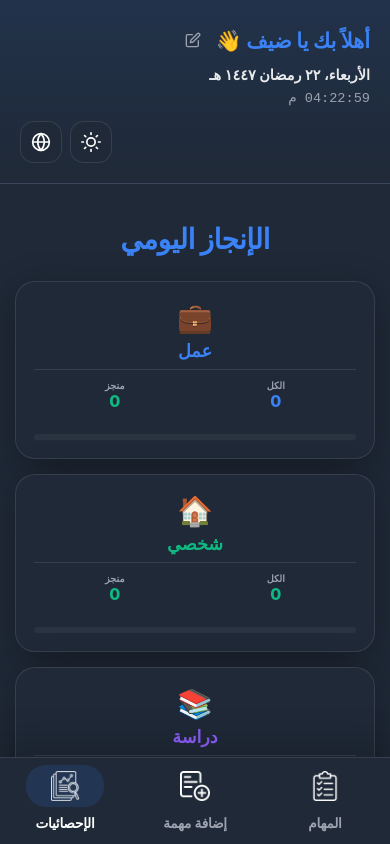
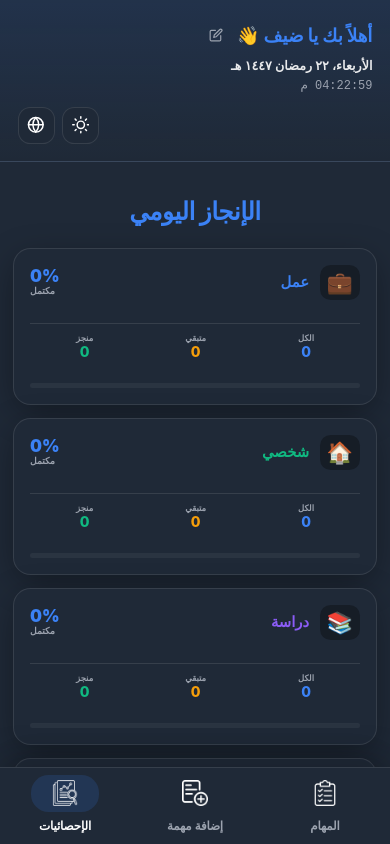
Before and after one commit to Traw55/todo-app2026, a React (Vite) app: page / in a window 390 px wide. Both pictures are taken after a click on the button "الإحصائيات". Shown: the top 844 px of the page. Built offline with nearby package versions, Linux system fonts and the light colour scheme.

Commit message:
feat: implement responsive layout and styling for the todo application with theme support

```diff
--- a/src/App.css
+++ b/src/App.css
@@ -91,6 +91,7 @@ body {
     width: 100%;
     min-height: 100vh;
     border: none;
+    zoom: 1; /* الحجم الكامل للجوال لسهولة اللمس */
   }
 
   .nav-container {
@@ -109,6 +110,7 @@ body {
   display: flex;
   flex-direction: column;
   overflow: hidden;
+  zoom: 0.88; /* الحجم المثالي للكمبيوتر */
 }
 
 header {
@@ -1893,30 +1895,52 @@ main.three-column-layout {
   }
 }
 
-.stat-card-row {
-  display: flex;
-  flex-direction: column;
-  /* جعل الأيقونة والاسم فوق بعض قليلاً */
-  align-items: center;
-  gap: 8px;
-  text-align: center;
+.stat-card-header-row {
+  display: flex;
+  justify-content: space-between;
+  align-items: center;
+  width: 100%;
 }
 
 .stat-card-info {
   display: flex;
-  flex-direction: column;
-  align-items: center;
-  gap: 5px;
+  align-items: center;
+  gap: 12px;
 }
 
 .stat-card-icon {
-  font-size: 1.8rem;
+  font-size: 1.5rem;
+  background: var(--bg-input);
+  padding: 8px;
+  border-radius: 12px;
+  line-height: 1;
 }
 
 .stat-card-info h4 {
   margin: 0;
-  font-size: 1.1rem;
+  font-size: 1.05rem;
   font-weight: 800;
+}
+
+.stat-percentage-badge {
+  display: flex;
+  flex-direction: column;
+  align-items: flex-end;
+  text-align: end;
+}
+
+.pct-num {
+  font-size: 1.2rem;
+  font-weight: 900;
+  color: var(--accent-blue);
+  line-height: 1;
+}
+
+.pct-label {
+  font-size: 0.65rem;
+  color: var(--text-secondary);
+  font-weight: 700;
+  text-transform: uppercase;
 }
 
 .stat-card-values {
@@ -1943,6 +1967,14 @@ main.three-column-layout {
 .mini-val {
   font-size: 1rem;
   font-weight: 800;
+}
+
+.mini-val.blue {
+  color: var(--accent-blue);
+}
+
+.mini-val.orange {
+  color: #f59e0b; /* Amber/Orange for pending */
 }
 
 .mini-val.green {
--- a/src/App.jsx
+++ b/src/App.jsx
@@ -450,30 +450,43 @@ function App() {
                   const catTasks = todos.filter(tod => tod.category === cat);
                   const done = catTasks.filter(tod => tod.completed).length;
                   const total = catTasks.length;
+                  const pending = total - done;
+                  const pct = total > 0 ? Math.round((done / total) * 100) : 0;
+
                   return (
                     <div key={cat} className={`stat-card-wide cat-${cat}`}>
-                      <div className="stat-card-row">
+                      <div className="stat-card-header-row">
                         <div className="stat-card-info">
                           <span className="stat-card-icon">
                             {cat === 'work' ? '💼' : cat === 'personal' ? '🏠' : cat === 'study' ? '📚' : '❗'}
                           </span>
                           <h4>{getCatTitle(cat)}</h4>
                         </div>
+                        <div className="stat-percentage-badge">
+                          <span className="pct-num">{pct}%</span>
+                          <span className="pct-label">{lang === 'ar' ? 'مكتمل' : 'Done'}</span>
+                        </div>
+                      </div>
+
                       <div className="stat-card-values">
                         <div className="stat-item-mini">
                           <span className="mini-label">{lang === 'ar' ? 'الكل' : 'Total'}</span>
-                            <span className="mini-val">{total}</span>
+                          <span className="mini-val blue">{total}</span>
+                        </div>
+                        <div className="stat-item-mini">
+                          <span className="mini-label">{lang === 'ar' ? 'متبقي' : 'Left'}</span>
+                          <span className="mini-val orange">{pending}</span>
                         </div>
                         <div className="stat-item-mini">
                           <span className="mini-label">{lang === 'ar' ? 'منجز' : 'Done'}</span>
                           <span className="mini-val green">{done}</span>
                         </div>
                       </div>
-                      </div>
+
                       <div className="mini-progress-track">
                         <div
                           className="mini-progress-fill"
-                          style={{ width: `${total > 0 ? (done/total)*100 : 0}%` }}
+                          style={{ width: `${pct}%` }}
                         ></div>
                       </div>
                     </div>
```
Lines whose indentation alone changed are shown as unchanged.
